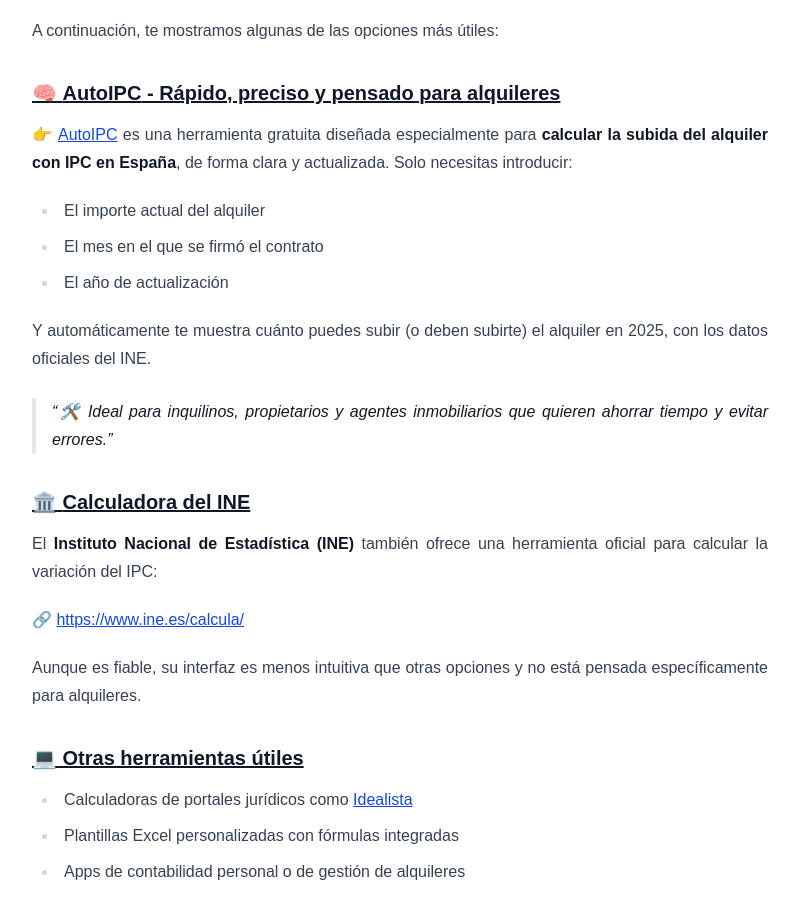
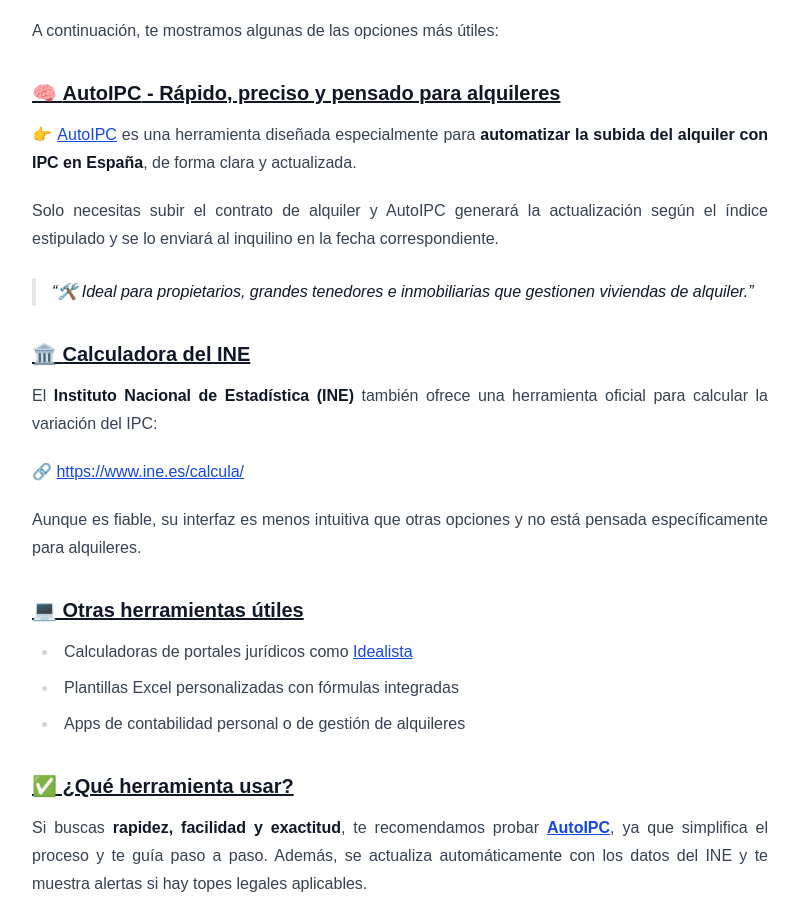
Before and after one commit to GearShift-SL/autoipc-landing, an Astro site: page /blog/ipc-2025 in a window 1280 px wide. Shown: the part 6586-7501 px from the top of the page, without its empty margins (240-1040 px from the left). Built offline with nearby package versions, Linux system fonts and the light colour scheme; Astro itself is replaced by a stand-in of ours; some packages are replaced by stand-ins of ours.

Commit message:
Refine AutoIPC description in IPC 2025 blog post: clarify functionality and target audience, emphasizing automation for rental price updates.

```diff
--- a/src/content/blog/ipc-2025/index.mdx
+++ b/src/content/blog/ipc-2025/index.mdx
@@ -183,16 +183,12 @@
 
 ### 🧠 **AutoIPC** - Rápido, preciso y pensado para alquileres
 
-👉 <a href="/" target="_blank" rel="noopener noreferrer">AutoIPC</a> es una herramienta gratuita diseñada especialmente para **calcular la subida del alquiler con IPC en España**, de forma
-clara y actualizada. Solo necesitas introducir:
+👉 <a href="/" target="_blank" rel="noopener noreferrer">AutoIPC</a> es una herramienta diseñada especialmente para **automatizar la subida del alquiler con IPC en España**, de forma
+clara y actualizada.
 
-- El importe actual del alquiler
-- El mes en el que se firmó el contrato
-- El año de actualización
+Solo necesitas subir el contrato de alquiler y AutoIPC generará la actualización según el índice estipulado y se lo enviará al inquilino en la fecha correspondiente.
 
-Y automáticamente te muestra cuánto puedes subir (o deben subirte) el alquiler en 2025, con los datos oficiales del INE.
-
-> 🛠️ Ideal para inquilinos, propietarios y agentes inmobiliarios que quieren ahorrar tiempo y evitar errores.
+> 🛠️ Ideal para propietarios, grandes tenedores e inmobiliarias que gestionen viviendas de alquiler.
 
 ### 🏛️ **Calculadora del INE**
 
```
